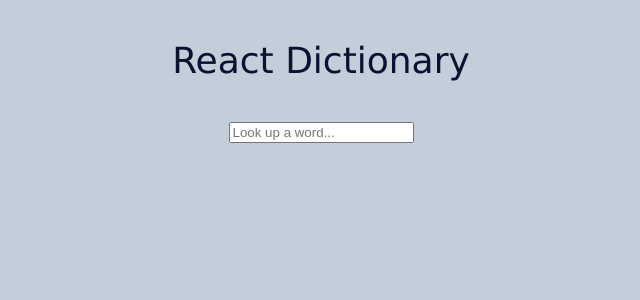
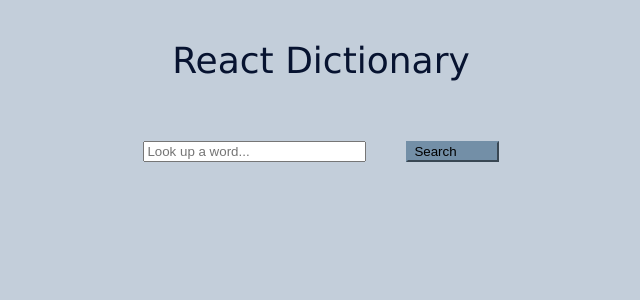
Before and after one commit to tania-garcia-gallego/dictionary-react, a React (Create React App) app: page / in a window 1280 px wide. Shown: the top 300 px of the page, without its empty margins (319-959 px from the left). Built offline with nearby package versions, Linux system fonts and the light colour scheme; the HTML template or start-up script is replaced by a standard one.

Commit message:
Added button to search engine

```diff
--- a/src/DictionarySearch.css
+++ b/src/DictionarySearch.css
@@ -0,0 +1,11 @@
+button {
+  padding-right: 40px;
+  margin: 20px;
+  background-color: #738fa7;
+  border-color: #738fa7;
+}
+
+input {
+  margin: 20px;
+  padding-right: 40px;
+}
--- a/src/DictionarySearch.js
+++ b/src/DictionarySearch.js
@@ -17,7 +17,7 @@ export default function DictionarySearch() {
     return (<div>
         <form onSubmit={Search}>
             <input type="search" placeholder="Look up a word..." onChange={HandleWord}></input>
-
+            <button type="submit">Search</button>
 
         </form>
     </div>)
```
